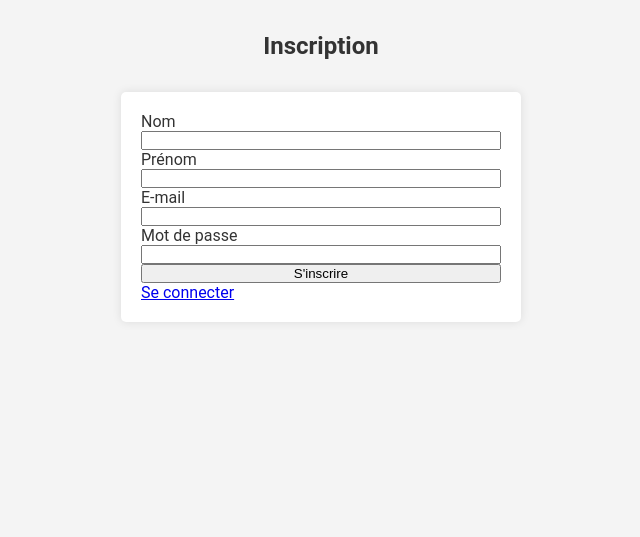
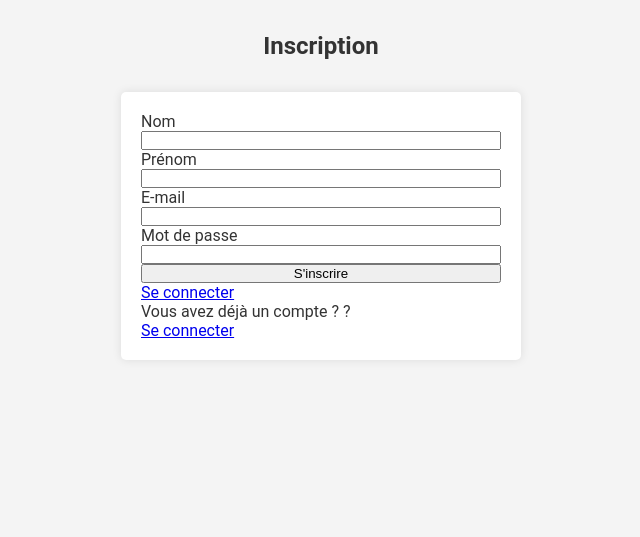
Before and after one commit to Dridox-h/bdd_projet_if3a, a PHP site: page /inscription.php in a window 1280 px wide. Shown: the top 537 px of the page, without its empty margins (319-959 px from the left). Run offline with PHP 8.4, Linux system fonts and the light colour scheme.

Commit message:
ajouter lien connexion

```diff
--- a/inscription.php
+++ b/inscription.php
@@ -68,6 +68,7 @@ if (isset($_POST['submit'])) {
             <input type="password" name="password" id="password" required>
             <input type="submit" name="submit" value="S'inscrire">
             <a href="connexion.php">Se connecter</a>
+            Vous avez déjà un compte ?  ? <a href="connexion.php">Se connecter </a>
         </form>
     </section>
 
```
